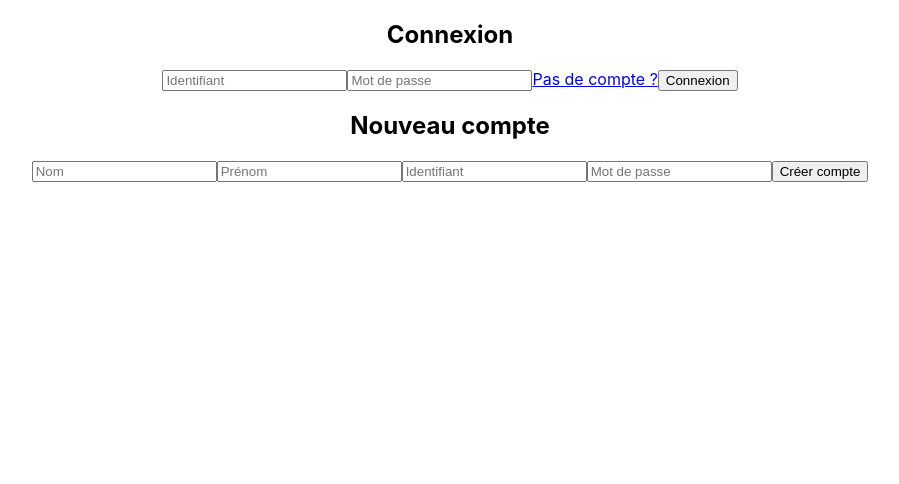
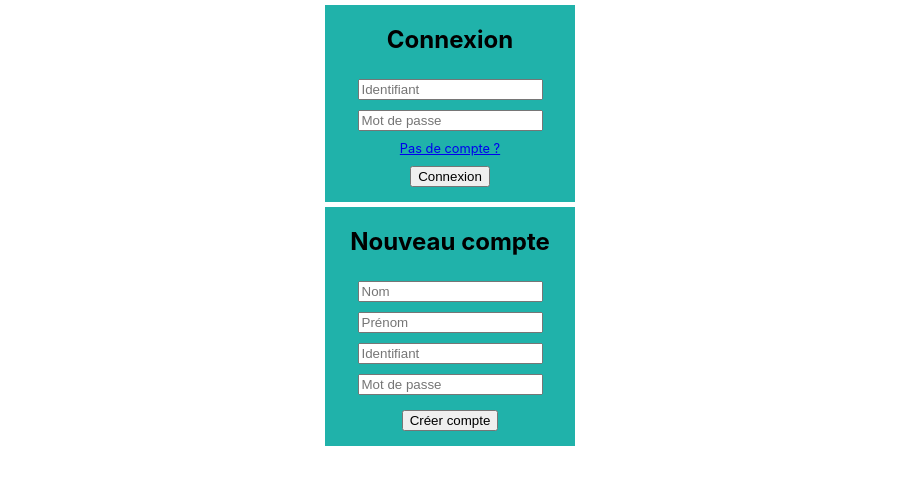
Before and after one commit to Yannick-Graffi/FSJS_connexion, a React (Create React App) app: page / in a window 1280 px wide. Shown: the top 484 px of the page, without its empty margins (190-1089 px from the left). Built offline with nearby package versions, Linux system fonts and the light colour scheme.

Commit message:
add style to the components register and connexion

```diff
--- a/src/App.css
+++ b/src/App.css
@@ -1,3 +1,5 @@
 .App {
   text-align: center;
+  display: flex;
+  justify-content: center;
 }
--- a/src/components/connexion/connexion.css
+++ b/src/components/connexion/connexion.css
@@ -0,0 +1,22 @@
+.connexion-container{
+    background-color: lightseagreen;
+    display: flex;
+    flex-direction: column;
+    align-items: center;
+    width: 250px;
+    margin: 5px;
+}
+
+a{
+    font-size: 0.8em;
+    margin-bottom: 10px;
+    margin-top: 5px;
+}
+
+input{
+    margin: 5px;
+}
+
+.loginBtn{
+    margin-bottom: 15px;
+}
--- a/src/components/register/register.css
+++ b/src/components/register/register.css
@@ -0,0 +1,16 @@
+.register-container{
+    background-color: lightseagreen;
+    display: flex;
+    flex-direction: column;
+    align-items: center;
+    width: 250px;
+    margin: 5px;
+}
+
+input{
+    margin: 5px;
+}
+
+.registerBtn{
+    margin: 10px 0px 15px 0px;
+}
```
